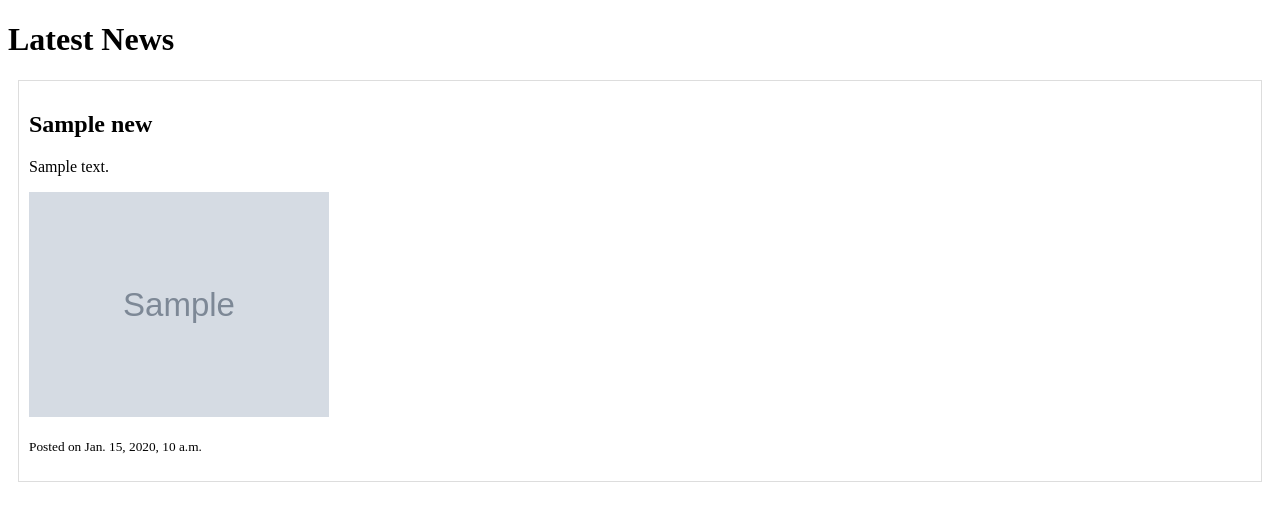
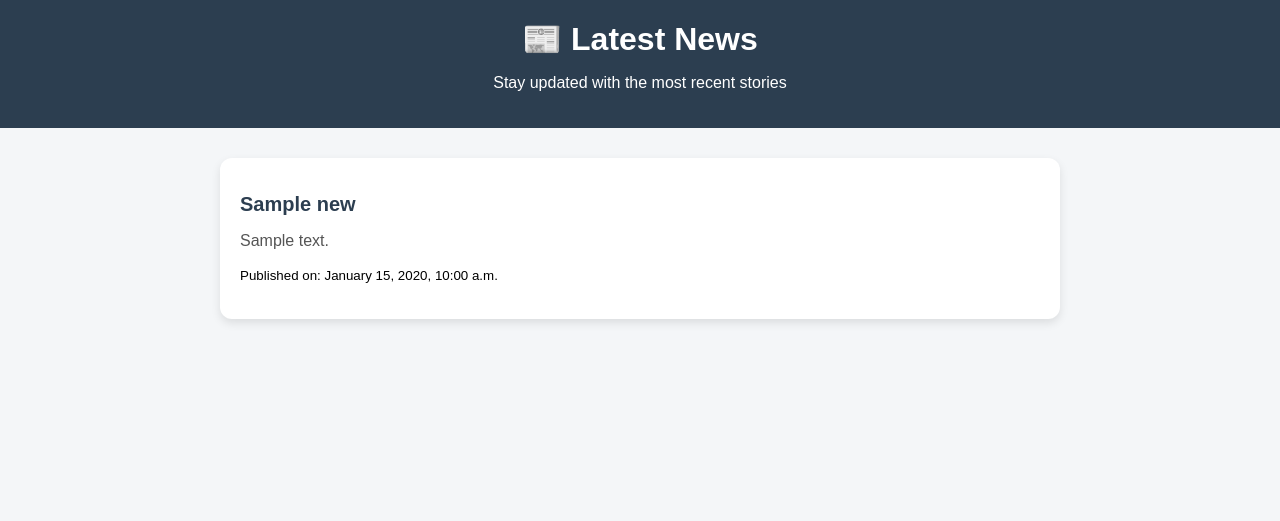
Before and after one commit to san413/my-django-news, a Django app: page / in a window 1280 px wide. Shown: the top 521 px of the page. Run offline with Django 5.2, Linux system fonts and the light colour scheme; tables that the repository leaves empty hold one stand-in row (values such as "Sample post"); grey boxes marked "Sample" are stand-in pictures.

Commit message:
modified home page

```diff
--- a/news/templates/news/home.html
+++ b/news/templates/news/home.html
@@ -1,22 +1,77 @@
 <!DOCTYPE html>
-<html>
+<html lang="en">
 <head>
-    <title>News Portal</title>
+    <meta charset="UTF-8">
+    <meta name="viewport" content="width=device-width, initial-scale=1.0">
+    <title>📰 Latest News</title>
+    <style>
+        body {
+            font-family: Arial, sans-serif;
+            background: #f4f6f8;
+            margin: 0;
+            padding: 0;
+        }
+        header {
+            background: #2c3e50;
+            color: #fff;
+            padding: 20px;
+            text-align: center;
+        }
+        h1 {
+            margin: 0;
+        }
+        .container {
+            max-width: 800px;
+            margin: 30px auto;
+            background: #fff;
+            padding: 20px;
+            border-radius: 12px;
+            box-shadow: 0px 4px 10px rgba(0,0,0,0.1);
+        }
+        .news-card {
+            border-bottom: 1px solid #ddd;
+            padding: 15px 0;
+        }
+        .news-card:last-child {
+            border-bottom: none;
+        }
+        .news-title {
+            font-size: 20px;
+            color: #2c3e50;
+            margin: 0 0 5px 0;
+        }
+        .news-content {
+            font-size: 16px;
+            color: #555;
+        }
+        .no-news {
+            text-align: center;
+            color: #888;
+            font-size: 18px;
+            padding: 30px 0;
+        }
+    </style>
 </head>
 <body>
-    <h1>Latest News</h1>
+    <header>
+        <h1>📰 Latest News</h1>
+        <p>Stay updated with the most recent stories</p>
+    </header>
 
-    {% for news in news_list %}
-        <div style="border:1px solid #ddd; margin:10px; padding:10px;">
-            <h2>{{ news.title }}</h2>
-            <p>{{ news.content }}</p>
-            {% if news.image %}
-                <img src="{{ news.image.url }}" width="300">
-            {% endif %}
-            <p><small>Posted on {{ news.created_at }}</small></p>
-        </div>
-    {% empty %}
-        <p>No news available yet.</p>
-    {% endfor %}
+    <div class="container">
+        {% if news_list %}
+            {% for news in news_list %}
+                <div class="news-card">
+                    <h2 class="news-title">{{ news.title }}</h2>
+                    <p class="news-content">{{ news.content|truncatewords:30 }}</p>
+                    <small>Published on: {{ news.created_at|date:"F j, Y, g:i a" }}</small>
+                </div>
+            {% endfor %}
+        {% else %}
+            <div class="no-news">
+                🚨 No news available yet. Please check back later!
+            </div>
+        {% endif %}
+    </div>
 </body>
 </html>
```
